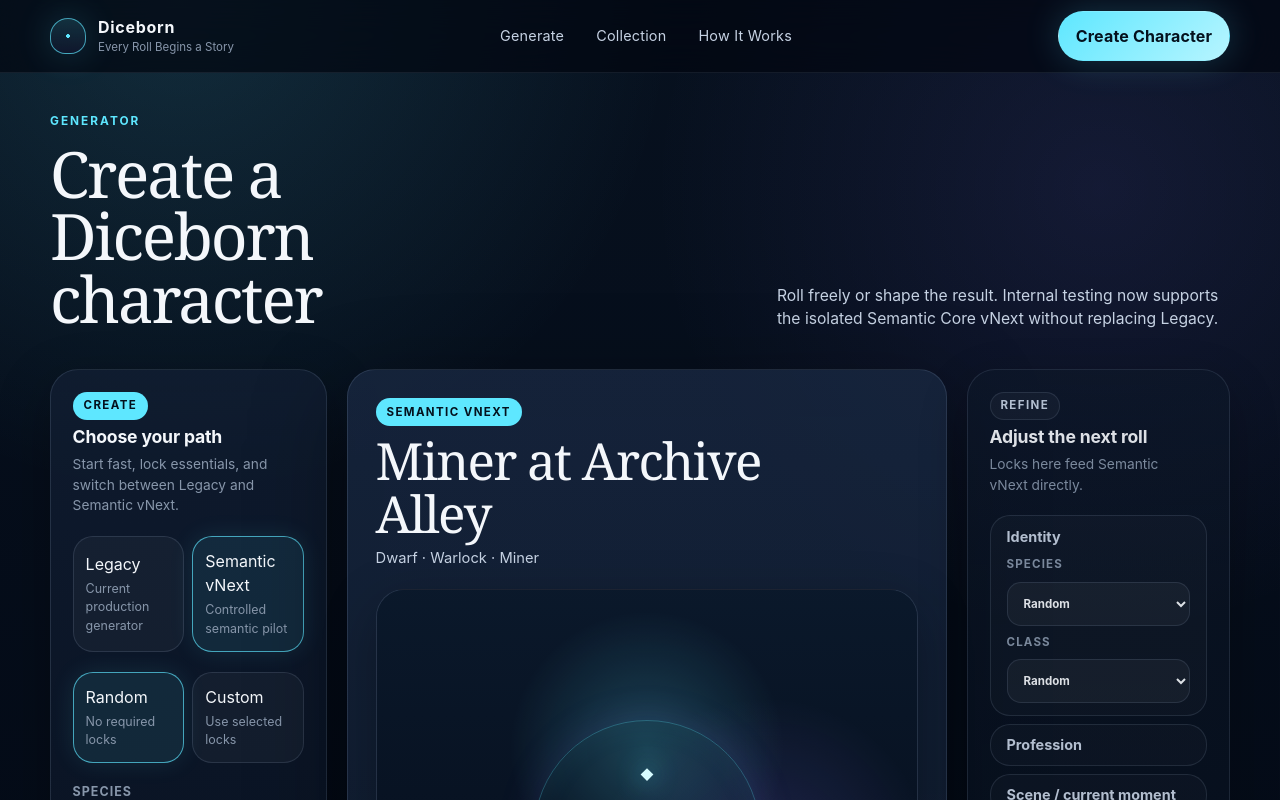
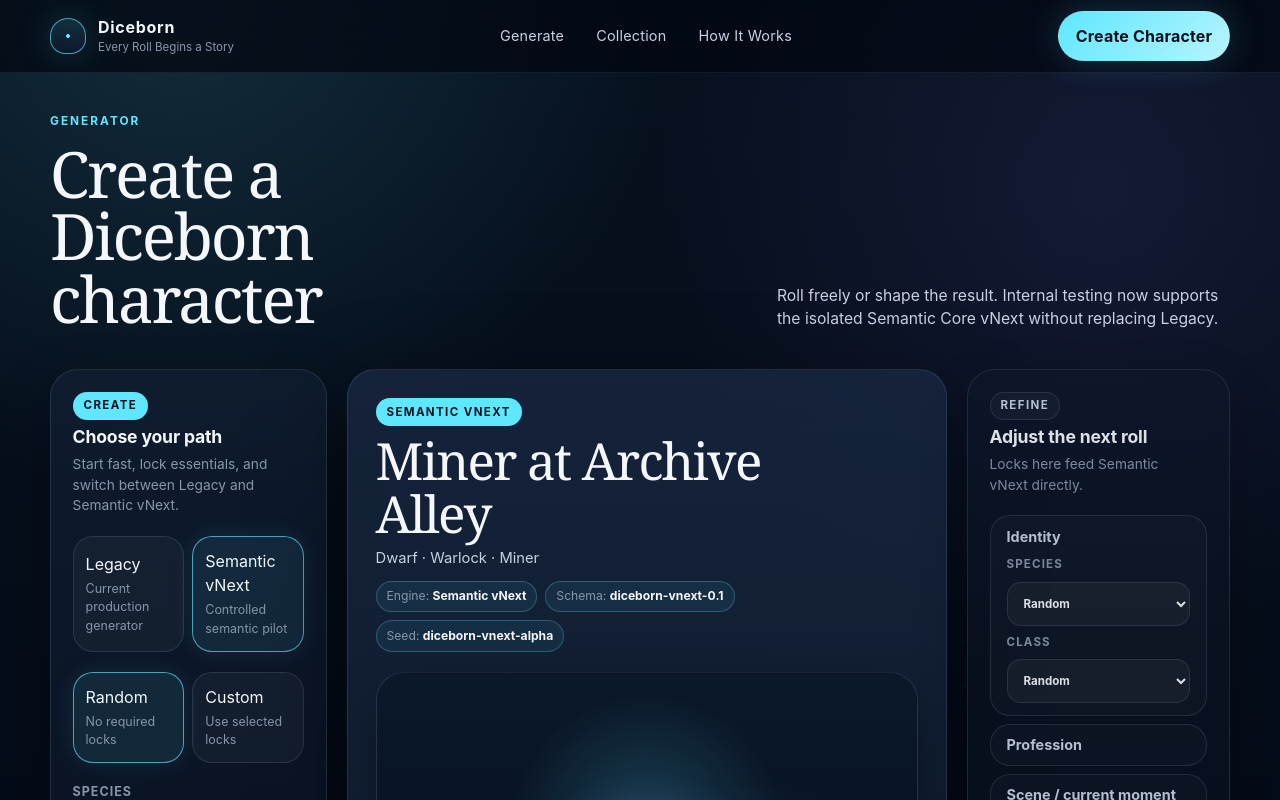
Before and after one commit to prikolistjopy-netizen/DND-characters, a Next.js app: page /generate in a window 1280 px wide. Shown: the top 800 px of the page. Built offline with nearby package versions, Linux system fonts and the light colour scheme.

Commit message:
Expose Semantic vNext diagnostics in generator workspace

```diff
--- a/app/generate/GeneratorWorkspace.tsx
+++ b/app/generate/GeneratorWorkspace.tsx
@@ -339,6 +339,13 @@ export function GeneratorWorkspace() {
                 <Tag variant={isVNext ? 'accent' : saved ? 'status' : 'standard'}>{isVNext ? 'Semantic vNext' : saved ? 'Saved' : 'Legacy'}</Tag>
                 <h2 id="result-title" className={styles.characterTitle}>{resultTitle}</h2>
                 <p className={styles.identityLine}>{vnextSeed ? `${titleCase(vnextSeed.identity.speciesId)} · ${titleCase(vnextSeed.identity.classId)} · ${titleCase(vnextSeed.identity.profession)}` : `${character!.race} · ${character!.primaryClass} · ${character!.archetype}`}</p>
+                {vnext ? (
+                  <div className={styles.engineDiagnostic} aria-label="Semantic vNext diagnostics">
+                    <span>Engine: <strong>Semantic vNext</strong></span>
+                    <span>Schema: <strong>{vnext.schemaVersion}</strong></span>
+                    <span>Seed: <strong>{vnext.semanticSeed.deterministicSeed}</strong></span>
+                  </div>
+                ) : null}
               </div>
 
               <ArtworkPlaceholder
--- a/app/generate/generator.module.css
+++ b/app/generate/generator.module.css
@@ -429,3 +429,23 @@
     grid-template-columns: 1fr;
   }
 }
+
+.engineDiagnostic {
+  display: flex;
+  flex-wrap: wrap;
+  gap: var(--space-8);
+  margin-block-start: var(--space-4);
+}
+
+.engineDiagnostic span {
+  border: 1px solid rgba(94, 231, 255, 0.26);
+  border-radius: var(--radius-pill);
+  padding: 0.35rem 0.62rem;
+  color: var(--color-text-muted);
+  background: rgba(94, 231, 255, 0.07);
+  font-size: 0.76rem;
+}
+
+.engineDiagnostic strong {
+  color: var(--color-text-primary);
+}
--- a/src/data/vnext/semantic-facts.json
+++ b/src/data/vnext/semantic-facts.json
@@ -1,5 +1,5 @@
 {
-  "schemaVersion": "diceborn-semantic-vnext-pilot-1",
+  "schemaVersion": "diceborn-vnext-0.1",
   "pilotScope": {
     "classes": ["fighter", "cleric", "warlock"],
     "species": ["human", "dwarf", "tiefling"],
```
